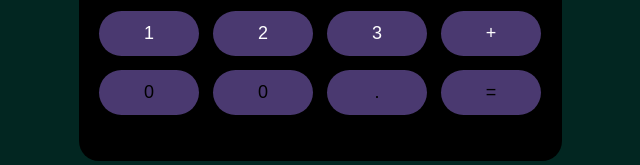
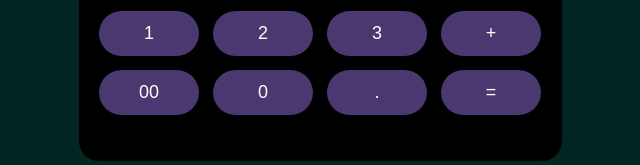
Before and after one commit to chiruteja135/adv_cal, a React (Create React App) app: page / in a window 1280 px wide. Shown: the part 447-612 px from the top of the page, without its empty margins (320-960 px from the left). Built offline with nearby package versions, Linux system fonts and the light colour scheme.

Commit message:
release 3

```diff
--- a/src/keypad.js
+++ b/src/keypad.js
@@ -298,17 +298,17 @@ function Keypad({ setInput, input ,theme}) {
         <button style={{ Color: theme === "dark" ? "#000000" : "#ffffff" }} onClick={() => handleFunction("+")}>
           +
         </button>
-        <button style={{ color: theme === "dark" ? "#000000" : "#ffffff", height: "45px", width: "100px" }} onClick={() => handleFunction("00")}>
+        <button style={{ Color: theme === "dark" ? "#000000" : "#ffffff", height: "45px", width: "100px" }} onClick={() => handleFunction("00")}>
+          00
+        </button>
+
+        <button style={{ Color: theme === "dark" ? "#000000" : "#ffffff", height: "45px", width: "100px" }} onClick={() => handleFunction("0")}>
           0
         </button>
-
-        <button style={{ color: theme === "dark" ? "#000000" : "#ffffff", height: "45px", width: "100px" }} onClick={() => handleFunction("0")}>
-          0
-        </button>
-        <button style={{ color: theme === "dark" ? "#000000" : "#ffffff", height: "45px", width: "100px" }} onClick={() => handleFunction(".")}>
+        <button style={{ Color: theme === "dark" ? "#000000" : "#ffffff", height: "45px", width: "100px" }} onClick={() => handleFunction(".")}>
           .
         </button>
-        <button style={{ color: theme === "dark" ? "#000000" : "#ffffff", height: "45px", width: "100px" }} onClick={() => calculate()}>
+        <button style={{ Color: theme === "dark" ? "#000000" : "#ffffff", height: "45px", width: "100px" }} onClick={() => calculate()}>
           =
         </button>
       </div>
```
